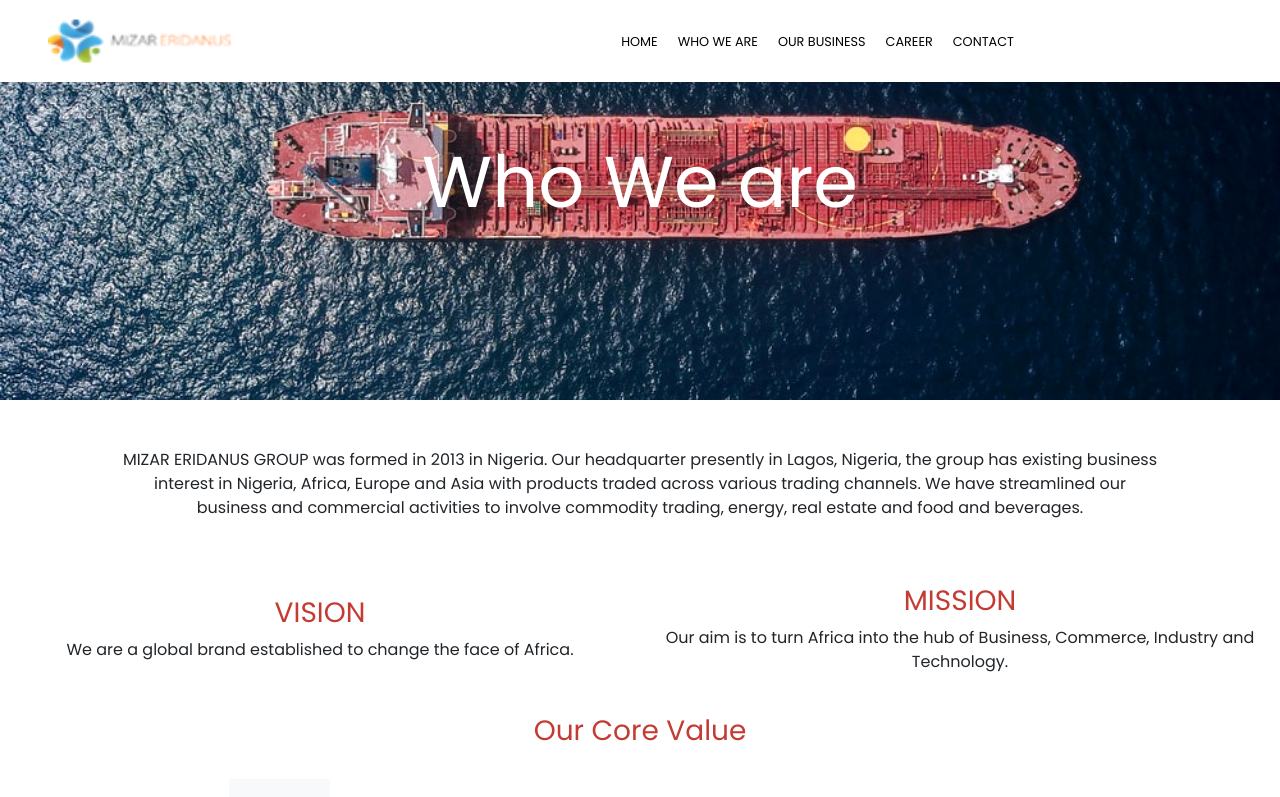
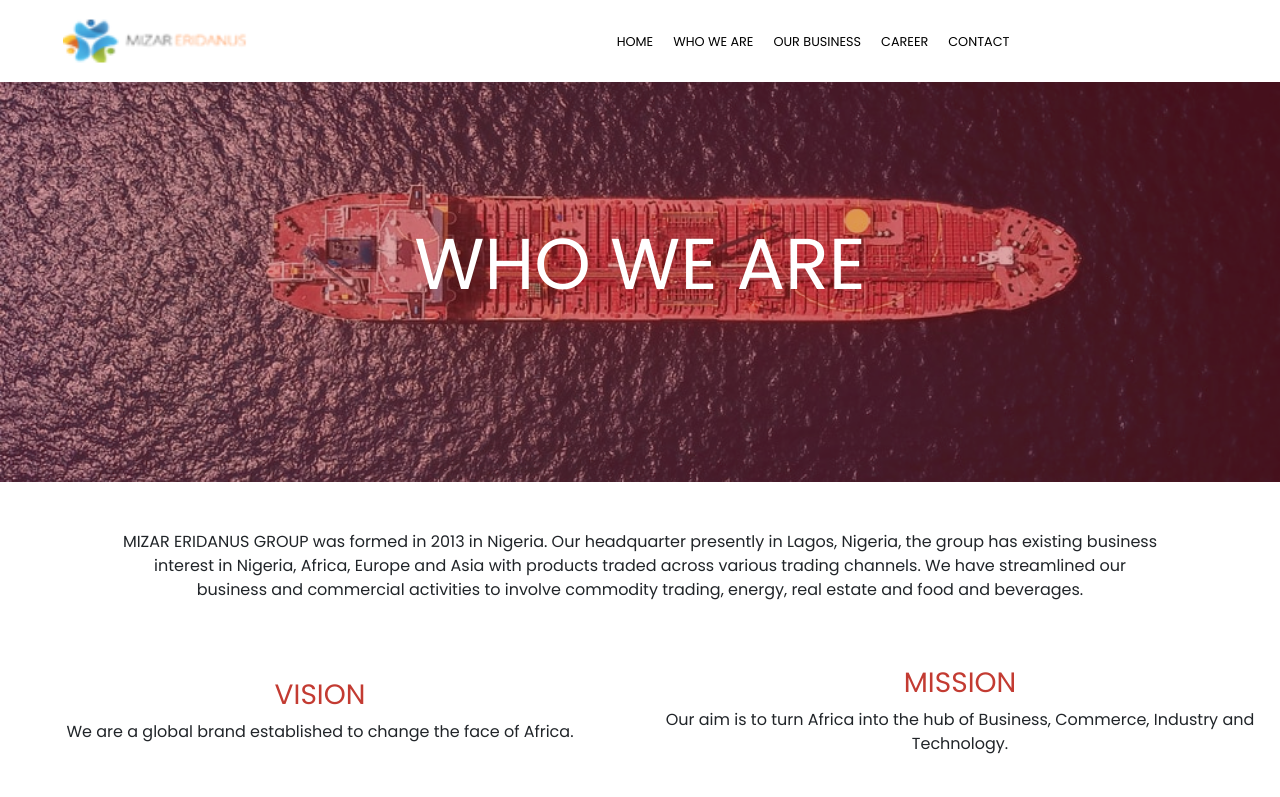
Before and after one commit to ereyomi/mizar-app, an Angular app: page /whoWeAre in a window 1280 px wide. Shown: the top 797 px of the page. Built offline with nearby package versions, Linux system fonts and the light colour scheme.

Commit message:
fix: app intro

```diff
--- a/src/app/pages/who-we-are/who-we-are.component.html
+++ b/src/app/pages/who-we-are/who-we-are.component.html
@@ -1,4 +1,4 @@
-<app-app-intro-section></app-app-intro-section>
+<app-app-intro-section [title]="title"></app-app-intro-section>
 
 <div class="row d-flex justify-content-center py-5">
     <div class="col-10">
--- a/src/app/pages/who-we-are/who-we-are.component.ts
+++ b/src/app/pages/who-we-are/who-we-are.component.ts
@@ -6,7 +6,8 @@ import { Component, OnInit } from '@angular/core';
   styleUrls: ['./who-we-are.component.scss']
 })
 export class WhoWeAreComponent implements OnInit {
-
+  title = 'WHO WE ARE';
+  titleB = ' Our Core Value';
   constructor() { }
 
   ngOnInit(): void {
--- a/src/app/shared/app-intro-section/app-intro-section.component.html
+++ b/src/app/shared/app-intro-section/app-intro-section.component.html
@@ -1,8 +1,9 @@
 <div class="row app-intro" [ngStyle]="{'background': introBackground}">
     <div class="app-intro-inner">
         <!-- <img src="assets/assets-mizar/mizar-intro.jpg" alt=""> -->
+        <div class="appOverlay"></div>
         <div class="textHolder">
-            <p class="display-3 text-center text-white">Who We are</p>
+            <p class="display-3 text-center text-white">{{ title.toUpperCase() }}</p>
         </div>
     </div>
 </div>
--- a/src/app/shared/app-intro-section/app-intro-section.component.scss
+++ b/src/app/shared/app-intro-section/app-intro-section.component.scss
@@ -36,7 +36,8 @@
       position: relative;
       bottom: 10px;
   }
-/*   .appIntro .appOverlay {
+
+.appOverlay {
   position: absolute;
   top: 0;
   left: 0;
@@ -44,9 +45,9 @@
   right: 0;
   width: 100%;
   height: 600px;
-    background: rgba(34, 121, 190, 0.2);
-    z-index: 3;
-  } */
+  background: rgba(172, 28, 28, 0.4);
+  z-index: 2;
+}
   /*background: url("img/cap.jpg") no-repeat top center;
 
   background-repeat: no-repeat;
--- a/src/app/shared/app-intro-section/app-intro-section.component.ts
+++ b/src/app/shared/app-intro-section/app-intro-section.component.ts
@@ -1,4 +1,4 @@
-import { Component, OnInit } from '@angular/core';
+import { Component, Input, OnInit } from '@angular/core';
 
 @Component( {
   selector: 'app-app-intro-section',
@@ -6,6 +6,7 @@ import { Component, OnInit } from '@angular/core';
   styleUrls: [ './app-intro-section.component.scss' ]
 } )
 export class AppIntroSectionComponent implements OnInit {
+  @Input() title: string;
   introBackground = 'url("assets/assets-mizar/mizar-intro-b.jpg")';
   constructor() { }
 
--- a/src/app/shared/nav-bar/nav-bar.component.html
+++ b/src/app/shared/nav-bar/nav-bar.component.html
@@ -1,5 +1,5 @@
 
-<div class="my-header px-3 px-md-5 py-md-3">
+<div class="my-header px-3 px-md-5 py-md-3" #mainHeader>
     <div class="sm-header">
         <div class="logo">
             <div class="logoholder">
--- a/src/app/shared/nav-bar/nav-bar.component.scss
+++ b/src/app/shared/nav-bar/nav-bar.component.scss
@@ -7,7 +7,7 @@ $secondary: black;
   grid-template-columns: 100%;
   /* position: sticky;
     position: -webkit-sticky; */
-  position: fixed;
+  /* position: fixed; */
   top: 0;
   left: 0;
   z-index: 99;
--- a/src/app/shared/nav-bar/nav-bar.component.ts
+++ b/src/app/shared/nav-bar/nav-bar.component.ts
@@ -1,5 +1,5 @@
 import { AfterViewInit, Component, ElementRef, HostListener, OnInit, ViewChild, } from '@angular/core';
-
+import * as  _ from 'lodash';
 @Component({
   selector: 'app-nav-bar',
   templateUrl: './nav-bar.component.html',
@@ -7,15 +7,22 @@ import { AfterViewInit, Component, ElementRef, HostListener, OnInit, ViewChild,
 })
 export class NavBarComponent implements OnInit, AfterViewInit {
   @ViewChild('navMenu', { static: false }) navMenu: ElementRef;
+  @ViewChild('mainHeader', { static: false }) mainHeader: ElementRef;
   buttonToggle = false;
   navHeight: any;
 
   // tslint:disable-next-line:typedef
-  @HostListener('window:scroll', ['$event']) navScrollE(event: any) {
-    console.log('scrolling', event);
-  }
+  @HostListener('window:scroll', ['$event']) navScrollE = _.debounce((e) => {
+    if (
+      document.body.scrollTop > 300 ||
+      document.documentElement.scrollTop > 300
+    ) {
+      this.togglePositionFixed();
+    } else {
+      this.togglePositionFixed(false);
+    }
+  }, 100);
   constructor() {
-    // this.navHeight = this.navMenu.nativeElement.scrollHeight
   }
 
   // tslint:disable-next-line:typedef
@@ -23,9 +30,7 @@ export class NavBarComponent implements OnInit, AfterViewInit {
     this.navHeight = `${ this.navMenu.nativeElement.scrollHeight }px`;
   }
 
-  ngOnInit(): void {
-
-  }
+  ngOnInit(): void { }
 
 
   toggle(): void {
@@ -48,15 +53,12 @@ export class NavBarComponent implements OnInit, AfterViewInit {
       this.navMenu.nativeElement.style.height = this.navHeight;
     }
   }
-  /* handleScroll: _.debounce((e) => {
-      if (
-        document.body.scrollTop > 80 ||
-        document.documentElement.scrollTop > 80
-      ) {
-        e.isActive = true;
-      } else {
-        e.isActive = false;
-      }
-    }, 200), */
+  togglePositionFixed(status: boolean = true): void {
+    if (status) {
+      this.mainHeader.nativeElement.classList.add('position-fixed');
+    } else {
+      this.mainHeader.nativeElement.classList.remove('position-fixed');
+    }
+  }
 
 }
```
Lines whose indentation alone changed are shown as unchanged.
